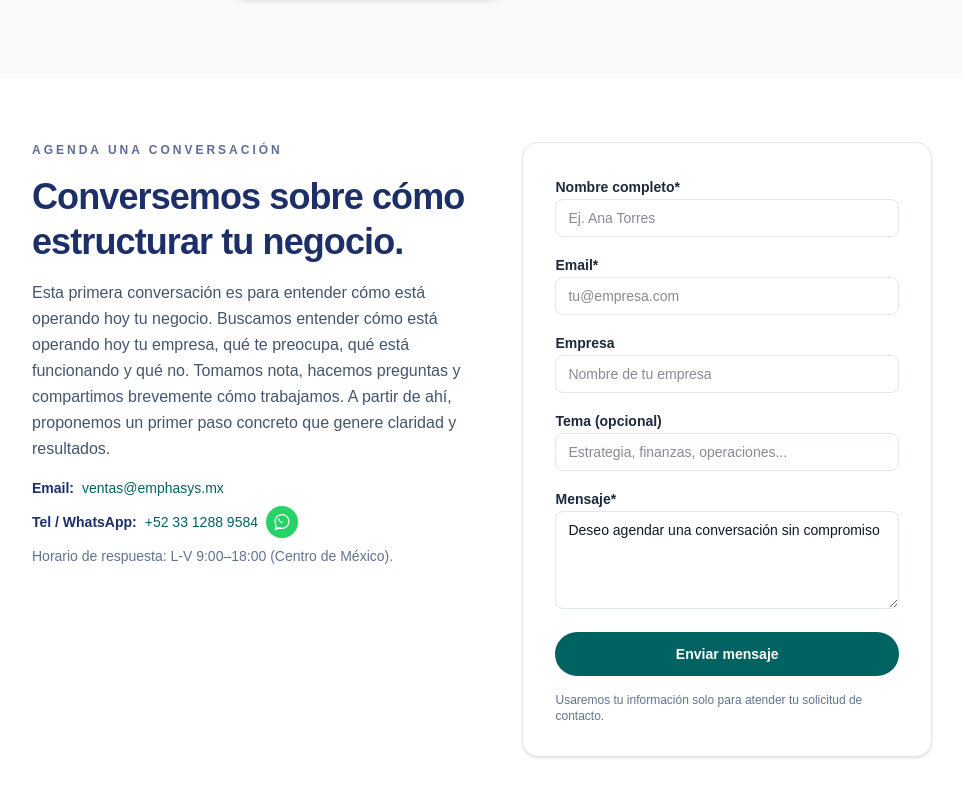
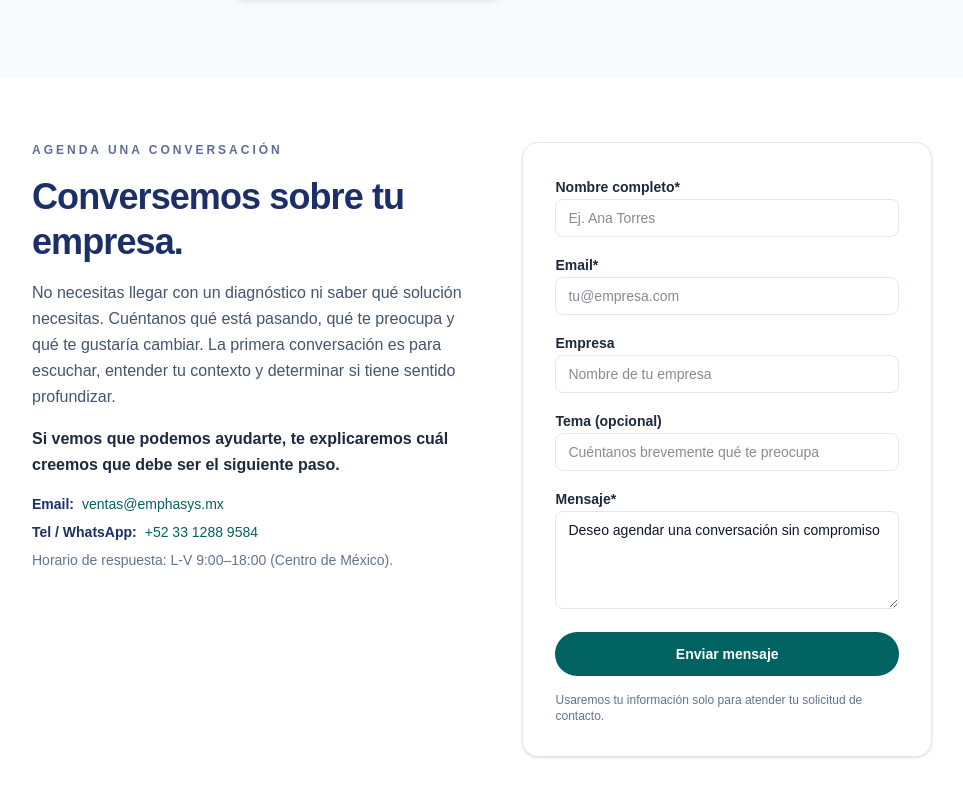
Before and after one commit to EmphaticoOnline/emphasys-web, a Next.js app: page /erp-para-pymes-mexico in a window 1280 px wide. Shown: the part 9493-10290 px from the top of the page, without its empty margins (163-1126 px from the left). Built offline with nearby package versions, Linux system fonts and the light colour scheme.

Commit message:
Alinear cierre de contacto con conversación inicial

```diff
--- a/components/ContactSection.tsx
+++ b/components/ContactSection.tsx
@@ -37,9 +37,7 @@ const ContactSection = () => {
       });
 
       const data = await res.json().catch(() => ({}));
-      if (!res.ok) {
-        throw new Error(data?.error || "No se pudo enviar tu mensaje.");
-      }
+      if (!res.ok) throw new Error(data?.error || "No se pudo enviar tu mensaje.");
 
       setStatus("success");
       setName("");
@@ -48,8 +46,8 @@ const ContactSection = () => {
       setTopic("");
       setMessage("");
     } catch (err: unknown) {
-      const message = err instanceof Error ? err.message : "No se pudo enviar tu mensaje.";
-      setError(message);
+      const msg = err instanceof Error ? err.message : "No se pudo enviar tu mensaje.";
+      setError(msg);
       setStatus("error");
     }
   };
@@ -60,67 +58,27 @@ const ContactSection = () => {
       <div className="mx-auto max-w-[900px] px-6 pt-16 pb-24 sm:px-10 lg:px-0">
         <div className="grid gap-10 lg:grid-cols-[1.1fr_1fr] lg:items-start">
           <div className="space-y-4">
-            <p
-              className="text-xs font-semibold uppercase tracking-[0.25em]"
-              style={{ color: "var(--color-emphasys-blue)", opacity: 0.7 }}
-            >
+            <p className="text-xs font-semibold uppercase tracking-[0.25em]" style={{ color: "var(--color-emphasys-blue)", opacity: 0.7 }}>
               Agenda una conversación
             </p>
-            <h2
-              className="text-3xl font-semibold leading-tight tracking-tight sm:text-4xl"
-              style={{ color: "var(--color-emphasys-blue)" }}
-            >
-              Conversemos sobre cómo estructurar tu negocio.
+            <h2 className="text-3xl font-semibold leading-tight tracking-tight sm:text-4xl" style={{ color: "var(--color-emphasys-blue)" }}>
+              Conversemos sobre tu empresa.
             </h2>
             <p className="text-base leading-relaxed text-slate-600">
-              Esta primera conversación es para entender cómo está operando hoy tu negocio. Buscamos entender cómo está operando hoy tu empresa, qué te preocupa,
-              qué está funcionando y qué no. Tomamos nota, hacemos preguntas y compartimos brevemente cómo trabajamos. A partir de ahí,
-              proponemos un primer paso concreto que genere claridad y resultados.
+              No necesitas llegar con un diagnóstico ni saber qué solución necesitas. Cuéntanos qué está pasando, qué te preocupa y qué te gustaría cambiar. La primera conversación es para escuchar, entender tu contexto y determinar si tiene sentido profundizar.
+            </p>
+            <p className="text-base font-semibold leading-relaxed text-slate-800">
+              Si vemos que podemos ayudarte, te explicaremos cuál creemos que debe ser el siguiente paso.
             </p>
 
             <div className="space-y-2 text-sm text-slate-700">
               <div className="flex items-center gap-2">
-                <span className="font-semibold" style={{ color: "var(--color-emphasys-blue)" }}>
-                  Email:
-                </span>
-                <a
-                  href="mailto:ventas@emphasys.mx"
-                  className="text-[var(--color-emphasys-green)] underline-offset-4 hover:underline"
-                >
-                  ventas@emphasys.mx
-                </a>
+                <span className="font-semibold" style={{ color: "var(--color-emphasys-blue)" }}>Email:</span>
+                <a href="mailto:ventas@emphasys.mx" className="text-[var(--color-emphasys-green)] underline-offset-4 hover:underline">ventas@emphasys.mx</a>
               </div>
               <div className="flex items-center gap-2">
-                <span className="font-semibold" style={{ color: "var(--color-emphasys-blue)" }}>
-                  Tel / WhatsApp:
-                </span>
-                <div className="flex items-center gap-2">
-                  <a
-                    href="https://wa.me/523311107328"
-                    className="text-[var(--color-emphasys-green)] underline-offset-4 hover:underline"
-                    target="_blank"
-                    rel="noreferrer"
-                  >
-                    +52 33 1288 9584
-                  </a>
-                  <a
-                    href="https://wa.me/523311107328"
-                    className="flex h-8 w-8 items-center justify-center rounded-full bg-[#25D366] text-white shadow-sm transition duration-150 hover:brightness-95"
-                    target="_blank"
-                    rel="noreferrer"
-                    aria-label="Abrir WhatsApp"
-                  >
-                    <svg
-                      aria-hidden="true"
-                      focusable="false"
-                      viewBox="0 0 32 32"
-                      className="h-5 w-5"
-                      fill="currentColor"
-                    >
-                      <path d="M16 3C9.383 3 4 8.383 4 15c0 2.358.676 4.563 1.844 6.422L4 29l7.74-1.793A11.885 11.885 0 0 0 16 27c6.617 0 12-5.383 12-12S22.617 3 16 3Zm0 2c5.523 0 10 4.477 10 10s-4.477 10-10 10c-1.594 0-3.102-.375-4.445-1.039l-.316-.152-.348.08-4.1.95.92-3.08.105-.35-.199-.316A9.94 9.94 0 0 1 6 15c0-5.523 4.477-10 10-10Zm-5.16 5.02c-.129 0-.332.051-.504.258-.172.207-.66.645-.66 1.57 0 .926.676 1.82.77 1.945.094.125 1.3 2.086 3.172 2.84 1.566.625 1.887.5 2.227.47.34-.03 1.105-.453 1.262-.891.156-.438.156-.812.109-.891-.047-.078-.172-.125-.36-.219-.188-.094-1.117-.551-1.289-.613-.172-.063-.297-.094-.422.094-.125.188-.484.613-.594.738-.11.125-.219.141-.406.047-.188-.094-.793-.293-1.5-.936-.555-.495-.926-1.109-1.039-1.305-.11-.188-.012-.301.082-.395.086-.086.219-.238.328-.363.11-.125.141-.219.203-.36.062-.141.031-.266-.016-.375-.047-.109-.461-1.11-.637-1.527-.172-.411-.344-.36-.469-.367-.125-.008-.258-.008-.398-.008Z" />
-                    </svg>
-                  </a>
-                </div>
+                <span className="font-semibold" style={{ color: "var(--color-emphasys-blue)" }}>Tel / WhatsApp:</span>
+                <a href="https://wa.me/523311107328" className="text-[var(--color-emphasys-green)] underline-offset-4 hover:underline" target="_blank" rel="noreferrer">+52 33 1288 9584</a>
               </div>
               <p className="text-slate-500">Horario de respuesta: L-V 9:00–18:00 (Centro de México).</p>
             </div>
@@ -129,102 +87,38 @@ const ContactSection = () => {
           <div className="rounded-2xl border border-slate-200 bg-white p-6 shadow-sm sm:p-8">
             <form className="space-y-4" onSubmit={handleSubmit} noValidate>
               <div className="space-y-1">
-                <label htmlFor="name" className="text-sm font-semibold text-slate-800">
-                  Nombre completo*
-                </label>
-                <input
-                  id="name"
-                  name="name"
-                  value={name}
-                  onChange={(e) => setName(e.target.value)}
-                  className="w-full rounded-lg border border-slate-200 px-3 py-2 text-sm focus:border-[var(--color-emphasys-green)] focus:outline-none focus:ring-2 focus:ring-[var(--color-emphasys-green)] focus:ring-offset-1 focus:ring-offset-white"
-                  placeholder="Ej. Ana Torres"
-                  required
-                />
+                <label htmlFor="name" className="text-sm font-semibold text-slate-800">Nombre completo*</label>
+                <input id="name" name="name" value={name} onChange={(e) => setName(e.target.value)} className="w-full rounded-lg border border-slate-200 px-3 py-2 text-sm focus:border-[var(--color-emphasys-green)] focus:outline-none focus:ring-2 focus:ring-[var(--color-emphasys-green)] focus:ring-offset-1 focus:ring-offset-white" placeholder="Ej. Ana Torres" required />
               </div>
 
               <div className="space-y-1">
-                <label htmlFor="email" className="text-sm font-semibold text-slate-800">
-                  Email*
-                </label>
-                <input
-                  id="email"
-                  name="email"
-                  type="email"
-                  value={email}
-                  onChange={(e) => setEmail(e.target.value)}
-                  className="w-full rounded-lg border border-slate-200 px-3 py-2 text-sm focus:border-[var(--color-emphasys-green)] focus:outline-none focus:ring-2 focus:ring-[var(--color-emphasys-green)] focus:ring-offset-1 focus:ring-offset-white"
-                  placeholder="tu@empresa.com"
-                  required
-                />
+                <label htmlFor="email" className="text-sm font-semibold text-slate-800">Email*</label>
+                <input id="email" name="email" type="email" value={email} onChange={(e) => setEmail(e.target.value)} className="w-full rounded-lg border border-slate-200 px-3 py-2 text-sm focus:border-[var(--color-emphasys-green)] focus:outline-none focus:ring-2 focus:ring-[var(--color-emphasys-green)] focus:ring-offset-1 focus:ring-offset-white" placeholder="tu@empresa.com" required />
               </div>
 
               <div className="space-y-1">
-                <label htmlFor="company" className="text-sm font-semibold text-slate-800">
-                  Empresa
-                </label>
-                <input
-                  id="company"
-                  name="company"
-                  value={company}
-                  onChange={(e) => setCompany(e.target.value)}
-                  className="w-full rounded-lg border border-slate-200 px-3 py-2 text-sm focus:border-[var(--color-emphasys-green)] focus:outline-none focus:ring-2 focus:ring-[var(--color-emphasys-green)] focus:ring-offset-1 focus:ring-offset-white"
-                  placeholder="Nombre de tu empresa"
-                />
+                <label htmlFor="company" className="text-sm font-semibold text-slate-800">Empresa</label>
+                <input id="company" name="company" value={company} onChange={(e) => setCompany(e.target.value)} className="w-full rounded-lg border border-slate-200 px-3 py-2 text-sm focus:border-[var(--color-emphasys-green)] focus:outline-none focus:ring-2 focus:ring-[var(--color-emphasys-green)] focus:ring-offset-1 focus:ring-offset-white" placeholder="Nombre de tu empresa" />
               </div>
 
               <div className="space-y-1">
-                <label htmlFor="topic" className="text-sm font-semibold text-slate-800">
-                  Tema (opcional)
-                </label>
-                <input
-                  id="topic"
-                  name="topic"
-                  value={topic}
-                  onChange={(e) => setTopic(e.target.value)}
-                  className="w-full rounded-lg border border-slate-200 px-3 py-2 text-sm focus:border-[var(--color-emphasys-green)] focus:outline-none focus:ring-2 focus:ring-[var(--color-emphasys-green)] focus:ring-offset-1 focus:ring-offset-white"
-                  placeholder="Estrategia, finanzas, operaciones..."
-                />
+                <label htmlFor="topic" className="text-sm font-semibold text-slate-800">Tema (opcional)</label>
+                <input id="topic" name="topic" value={topic} onChange={(e) => setTopic(e.target.value)} className="w-full rounded-lg border border-slate-200 px-3 py-2 text-sm focus:border-[var(--color-emphasys-green)] focus:outline-none focus:ring-2 focus:ring-[var(--color-emphasys-green)] focus:ring-offset-1 focus:ring-offset-white" placeholder="Cuéntanos brevemente qué te preocupa" />
               </div>
 
               <div className="space-y-1">
-                <label htmlFor="message" className="text-sm font-semibold text-slate-800">
-                  Mensaje*
-                </label>
-                <textarea
-                  id="message"
-                  name="message"
-                  value={message}
-                  onChange={(e) => setMessage(e.target.value)}
-                  rows={4}
-                  className="w-full rounded-lg border border-slate-200 px-3 py-2 text-sm focus:border-[var(--color-emphasys-green)] focus:outline-none focus:ring-2 focus:ring-[var(--color-emphasys-green)] focus:ring-offset-1 focus:ring-offset-white"
-                  placeholder="Cuéntanos brevemente tu contexto y objetivo"
-                  required
-                />
+                <label htmlFor="message" className="text-sm font-semibold text-slate-800">Mensaje*</label>
+                <textarea id="message" name="message" value={message} onChange={(e) => setMessage(e.target.value)} rows={4} className="w-full rounded-lg border border-slate-200 px-3 py-2 text-sm focus:border-[var(--color-emphasys-green)] focus:outline-none focus:ring-2 focus:ring-[var(--color-emphasys-green)] focus:ring-offset-1 focus:ring-offset-white" placeholder="Cuéntanos brevemente tu contexto" required />
               </div>
 
               {error && <p className="text-sm text-red-600">{error}</p>}
-              {status === "success" && (
-                <p className="text-sm text-[var(--color-emphasys-green)]">
-                  Recibido. Te contactaremos en menos de 24h hábiles.
-                </p>
-              )}
+              {status === "success" && <p className="text-sm text-[var(--color-emphasys-green)]">Recibido. Te contactaremos en menos de 24h hábiles.</p>}
 
-              <button
-                type="submit"
-                className="w-full rounded-full bg-[var(--color-emphasys-green)] px-4 py-3 text-sm font-semibold text-white transition-all duration-200 ease-out hover:brightness-90 hover:-translate-y-0.5 focus-visible:outline-none focus-visible:ring-2 focus-visible:ring-[var(--color-emphasys-green)] focus-visible:ring-offset-2 focus-visible:ring-offset-white disabled:opacity-60"
-                disabled={status === "loading" || status === "success"}
-              >
-                {status === "loading"
-                  ? "Enviando..."
-                  : status === "success"
-                  ? "Enviado"
-                  : "Enviar mensaje"}
+              <button type="submit" className="w-full rounded-full bg-[var(--color-emphasys-green)] px-4 py-3 text-sm font-semibold text-white transition-all duration-200 ease-out hover:-translate-y-0.5 hover:brightness-90 focus-visible:outline-none focus-visible:ring-2 focus-visible:ring-[var(--color-emphasys-green)] focus-visible:ring-offset-2 focus-visible:ring-offset-white disabled:opacity-60" disabled={status === "loading" || status === "success"}>
+                {status === "loading" ? "Enviando..." : status === "success" ? "Enviado" : "Enviar mensaje"}
               </button>
 
-              <p className="text-xs text-slate-500">
-                Usaremos tu información solo para atender tu solicitud de contacto.
-              </p>
+              <p className="text-xs text-slate-500">Usaremos tu información solo para atender tu solicitud de contacto.</p>
             </form>
           </div>
         </div>
```
